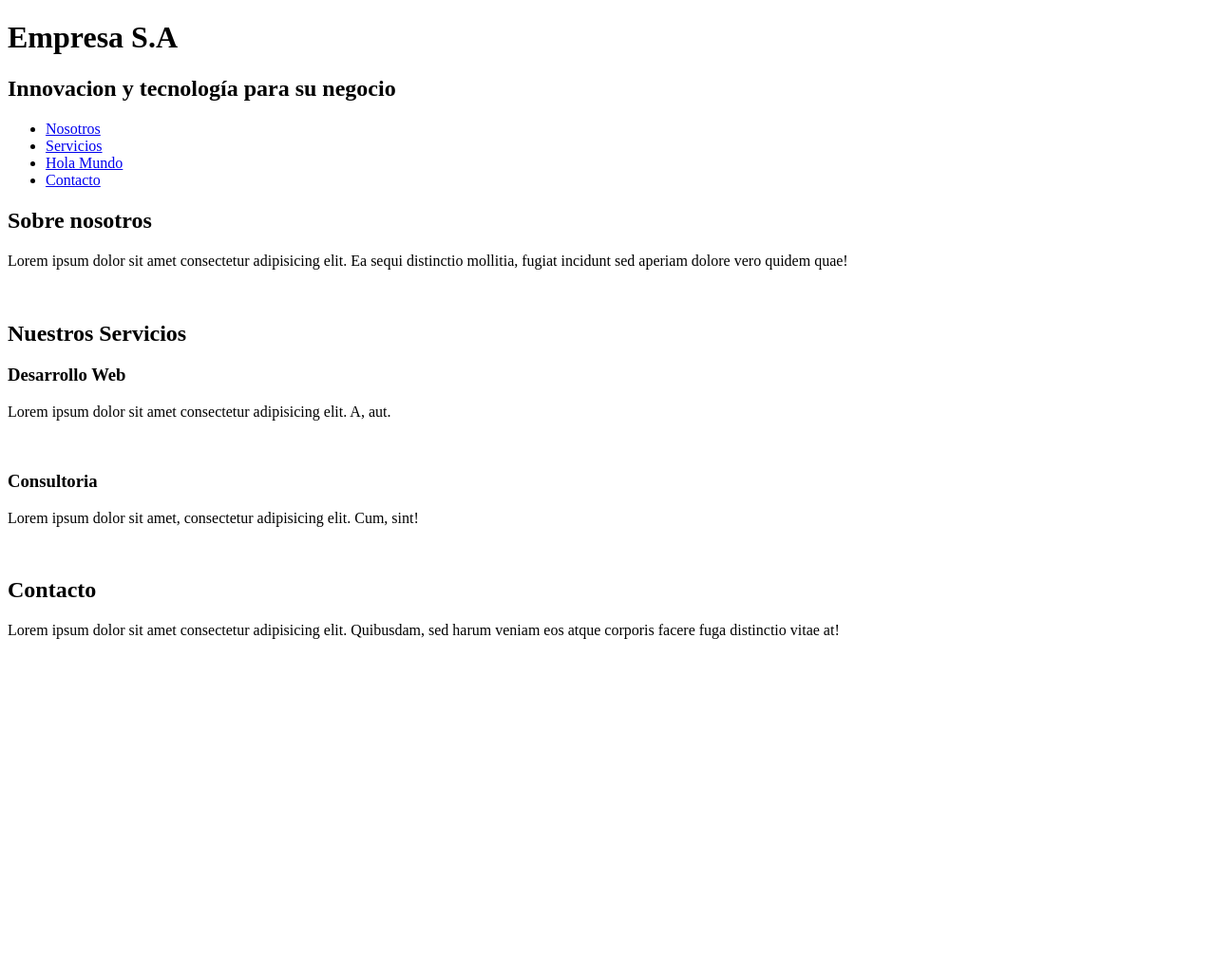
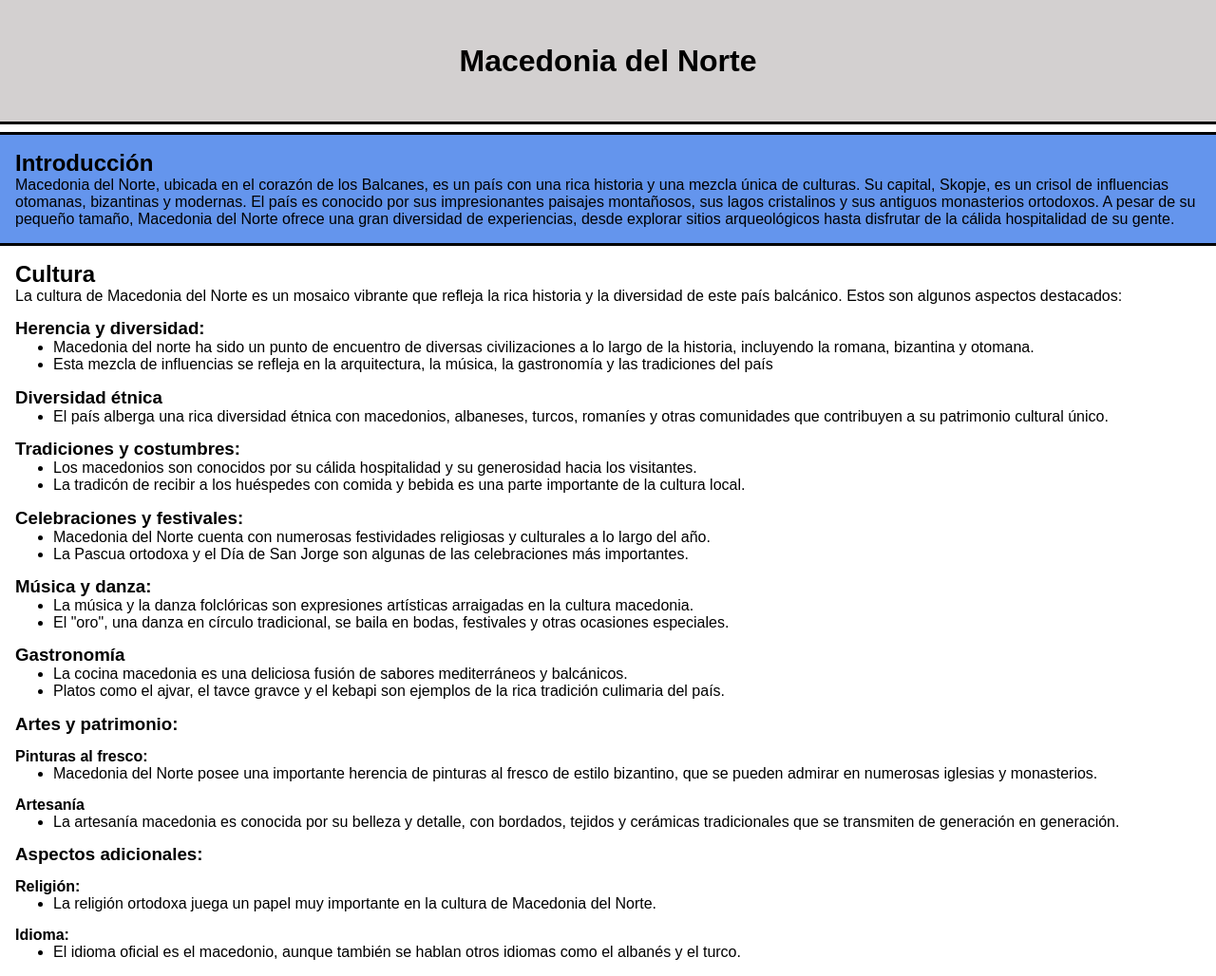
Before and after one commit to JuanCarrizo9/TP01PVJuanCarrizo, a plain HTML site: page index.html in a window 1280 px wide. Shown: the whole page at 95% size. Before the commit the page ends 800 px from the top, so only its background shows below. Drawn offline with Linux system fonts and the light colour scheme.

Commit message:
Pagina actualizada

```diff
--- a/index.html
+++ b/index.html
@@ -1,46 +1,83 @@
 <!DOCTYPE html>
-<html lang="en">
+<html lang="es">
 <head>
     <meta charset="UTF-8">
     <meta name="viewport" content="width=device-width, initial-scale=1.0">
-    <title>Document</title>
-    <link rel="stylesheet" href="styles.css">
+    <title>Macedonia del Norte</title>
+    <link rel="stylesheet" href="./styles.css">
 </head>
 <body>
 
     <header>
-        <h1>Empresa S.A</h1>
-        <h2>Innovacion y tecnología para su negocio</h2>
+        <h1>Macedonia del Norte</h1>
     </header>
+    <main>
+        <div class="intro">
+            <h2>Introducción</h2>
+            <p>Macedonia del Norte, ubicada en el corazón de los Balcanes, es un país con una rica historia y una mezcla única de culturas. Su capital, Skopje, es un crisol de influencias otomanas, bizantinas y modernas. El país es conocido por sus impresionantes paisajes montañosos, sus lagos cristalinos y sus antiguos monasterios ortodoxos. A pesar de su pequeño tamaño, Macedonia del Norte ofrece una gran diversidad de experiencias, desde explorar sitios arqueológicos hasta disfrutar de la cálida hospitalidad de su gente.</p>
+        </div>
 
-    <nav>
-        <div class="nav">
+        <div class="descripcion">
+            <h2>Cultura</h2>
+            <p>La cultura de Macedonia del Norte es un mosaico vibrante que refleja la rica historia y la diversidad de este país balcánico. Estos son algunos aspectos destacados:</p>
+
+            <h3>Herencia y diversidad:</h3>
             <ul>
-                <li><a href="#nosotros">Nosotros</a></li>
-                <li><a href="#servicios">Servicios</a></li>
-                <li><a href="/holaMundo.html">Hola Mundo</a></li>
-                <li><a href="#contacto">Contacto</a></li>
+                <li><p>Macedonia del norte ha sido un punto de encuentro de diversas civilizaciones a lo largo de la historia, incluyendo la romana, bizantina y otomana.</p></li>
+                <li><p>Esta mezcla de influencias se refleja en la arquitectura, la música, la gastronomía y las tradiciones del país</p></li>
             </ul>
+
+            <h3>Diversidad étnica</h3>
+            <ul>
+                <li><p>El país alberga una rica diversidad étnica con macedonios, albaneses, turcos, romaníes y otras comunidades que contribuyen a su patrimonio cultural único.</p></li>
+            </ul>
+
+            <h3>Tradiciones y costumbres:</h3>
+            <ul>
+                <li><p>Los macedonios son conocidos por su cálida hospitalidad y su generosidad hacia los visitantes.</p></li>
+                <li><p>La tradicón de recibir a los huéspedes con comida y bebida es una parte importante de la cultura local.</p></li>
+            </ul>
+
+            <h3>Celebraciones y festivales:</h3>
+            <ul>
+                <li><p>Macedonia del Norte cuenta con numerosas festividades religiosas y culturales a lo largo del año.</p></li>
+                <li><p>La Pascua ortodoxa y el Día de San Jorge son algunas de las celebraciones más importantes.</p></li>
+            </ul>
+
+            <h3>Música y danza:</h3>
+            <ul>
+                <li><p>La música y la danza folclóricas son expresiones artísticas arraigadas en la cultura macedonia.</p></li>
+                <li><p>El "oro", una danza en círculo tradicional, se baila en bodas, festivales y otras ocasiones especiales.</p></li>
+            </ul>
+
+            <h3>Gastronomía</h3>
+            <ul>
+                <li><p>La cocina macedonia es una deliciosa fusión de sabores mediterráneos y balcánicos.</p></li>
+                <li><p>Platos como el ajvar, el tavce gravce y el kebapi son ejemplos de la rica tradición culimaria del país.</p></li>
+            </ul>
+
+            <h3>Artes y patrimonio:</h3>
+            <h4>Pinturas al fresco:</h4>
+            <ul>
+                <li><p>Macedonia del Norte posee una importante herencia de pinturas al fresco de estilo bizantino, que se pueden admirar en numerosas iglesias y monasterios.</p></li>
+            </ul>
+            <h4>Artesanía</h4>
+            <ul>
+                <li><p>La artesanía macedonia es conocida por su belleza y detalle, con bordados, tejidos y cerámicas tradicionales que se transmiten de generación en generación.</p></li>
+            </ul>
+
+            <h3>Aspectos adicionales:</h3>
+            <h4>Religión:</h4>
+            <ul>
+                <li><p>La religión ortodoxa juega un papel muy importante en la cultura de Macedonia del Norte.</p></li>
+            </ul>
+            <h4>Idioma:</h4>
+            <ul>
+            <li><p>El idioma oficial es el macedonio, aunque también se hablan otros idiomas como el albanés y el turco.</p></li>
+            </ul>
+
         </div>
-    </nav>
 
-    <main>
-        <h2 id="nosotros">Sobre nosotros</h2>
-        <p>Lorem ipsum dolor sit amet consectetur adipisicing elit. Ea sequi distinctio mollitia, fugiat incidunt sed aperiam dolore vero quidem quae!</p><br>
-
-        <h2 id="servicios">Nuestros Servicios</h2>
-        <h3>Desarrollo Web</h3>
-        <p>Lorem ipsum dolor sit amet consectetur adipisicing elit. A, aut.</p><br>
-
-        <h3>Consultoria</h3>
-        <p>Lorem ipsum dolor sit amet, consectetur adipisicing elit. Cum, sint!</p><br>
-
-        <h2 id="contacto">Contacto</h2>
-        <p>Lorem ipsum dolor sit amet consectetur adipisicing elit. Quibusdam, sed harum veniam eos atque corporis facere fuga distinctio vitae at!</p>
     </main>
-
-    <footer>
-
-    </footer>
 </body>
 </html>
--- /dev/null
+++ b/styles.css
@@ -0,0 +1,38 @@
+*{
+    margin: 0;
+    font-family: sans-serif;
+}
+
+header{
+    background-color: rgb(211, 208, 208);
+    border-bottom: .2rem solid black;
+    color: black;
+    display: flex;
+    justify-content: center;
+    align-items: center;
+    text-align: center;
+    height: 8rem;
+}
+
+main{
+    margin-top: .5rem;
+}
+
+.intro{
+    padding: 1rem;
+    background-color: cornflowerblue;
+    border-bottom: .2rem solid black;
+    border-top: .2rem solid black;
+}
+
+.descripcion{
+    padding: 1rem;
+}
+
+.descripcion h3{
+    margin-top: .9rem;
+}
+
+.descripcion h4{
+    margin-top: .9rem;
+}
```
Also changed, not shown: contacto.html (added), museos.html (added).
